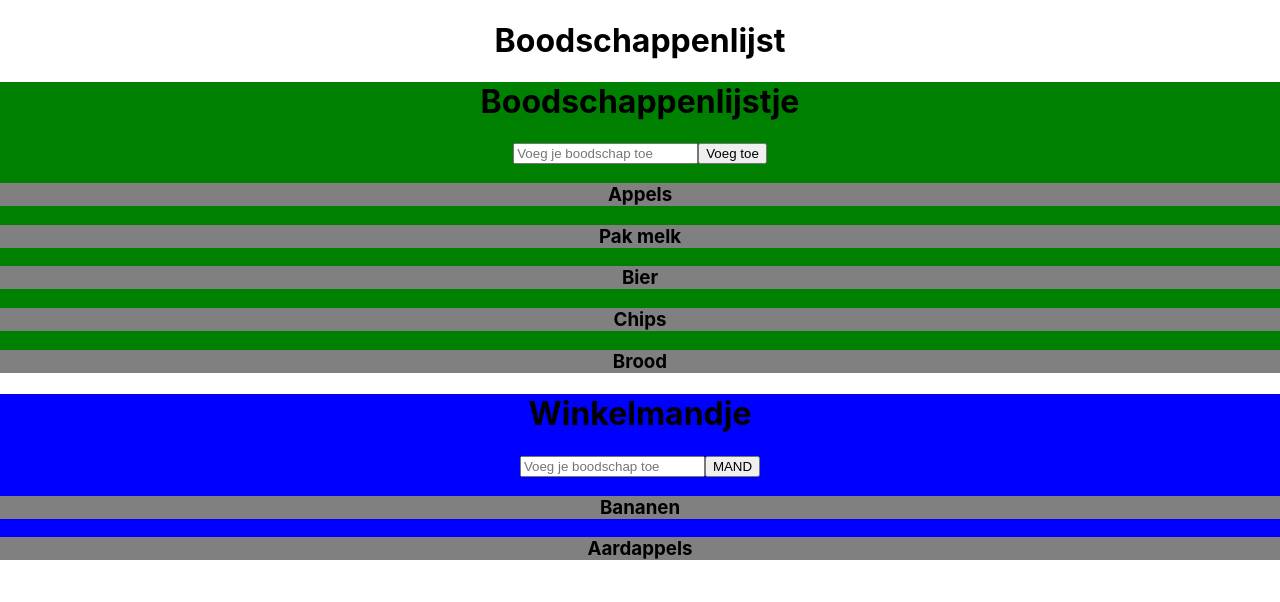
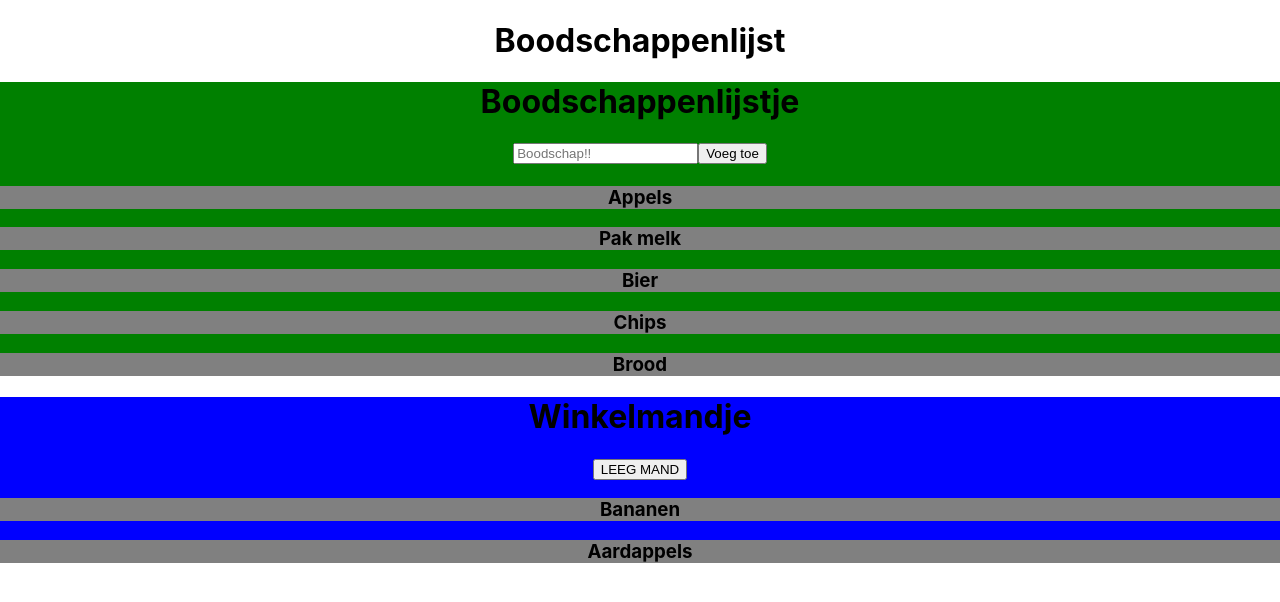
Before and after one commit to Boogaerdtth/React-Boodschappenmand-Winkelmand, a React (Create React App) app: page / in a window 1280 px wide. Shown: the top 602 px of the page. Built offline with nearby package versions, Linux system fonts and the light colour scheme.

Commit message:
display input grocery in H1

```diff
--- a/src/Container.js
+++ b/src/Container.js
@@ -7,6 +7,8 @@ class Container extends React.Component {
     constructor(props) {
         super(props)
         this.state = {
+            inputField: "",
+
             groceryItems: [
                 { id: 1, title: "Appels" },
                 { id: 2, title: "Pak melk" },
@@ -19,18 +21,35 @@ class Container extends React.Component {
                 { id: 2, title: "Aardappels" }
             ]
         }
-        this.handleClick = this.handleClick.bind(this)
+        // this.handleClickGroceryItem = this.handleClickGroceryItem.bind(this)
+        this.handleChange = this.handleChange.bind(this)
+        this.handleSubmit = this.handleSubmit.bind(this)
     }
-    handleClick() {
-        this.setState(() => {
-            return {}
+
+    // handleClickGroceryItem(event) {
+    //     this.setState(() => {
+    //         return {inputField: }
+    //     })
+    // }
+    handleChange(event) {
+        const { name, value } = event.target
+        this.setState({
+            [name]: value
+        })
+    }
+    handleSubmit = (event) => {
+        this.setState({
+            inputField: event.target.value
         })
     }
     render() {
 
         return (
             <div className="container">
-                <GroceryList container={this.state} />
+                <GroceryList
+                    container={this.state}
+                    handleChange={this.handleChange}
+                    handleSubmit={this.handleSubmit} />
                 <ShoppingCart container={this.state} />
 
             </div>
--- a/src/components/GroceryList.js
+++ b/src/components/GroceryList.js
@@ -1,19 +1,28 @@
 import React from 'react'
-import List from './List'
+// import List from './List'
 import ListItem from './ListItem'
 
 function GroceryList(props) {
+    // console.log(props.handleSubmit)
     const allGroceryItems = props.container.groceryItems.map(item => <ListItem key={item.id} title={item.title} />)
     return (
         <div className="grocerylist" >
             <h1>Boodschappenlijstje</h1>
-            <input type="text" placeholder="Voeg je boodschap toe" />
-            <button> Voeg toe </button>
+            <form /*onSubmit={props.handleSubmit}*/>
+                <input
+                    type="text"
+                    name="inputField"
+                    value={props.container.inputField}
+                    placeholder="Boodschap!!"
+                    onChange={props.handleChange} />
+
+                <button> Voeg toe </button>
+            </form>
+            <h1 >{props.container.inputField}</h1>
             {allGroceryItems}
         </div>
     )
 }
 
 
-
 export default GroceryList
--- a/src/components/ShoppingCart.js
+++ b/src/components/ShoppingCart.js
@@ -1,5 +1,5 @@
 import React from 'react'
-import List from './List'
+// import List from './List'
 import ListItem from './ListItem'
 
 function ShoppingCart(props) {
@@ -7,8 +7,7 @@ function ShoppingCart(props) {
     return (
         <div className="shoppingcart" >
             <h1>Winkelmandje</h1>
-            <input type="text" placeholder="Voeg je boodschap toe" />
-            <button> MAND </button>
+            <button> LEEG MAND </button>
             {allShoppingListItems}
         </div>
     )
```
Also changed, not shown: 1 other file (tests, documents, lock files or other folders).
